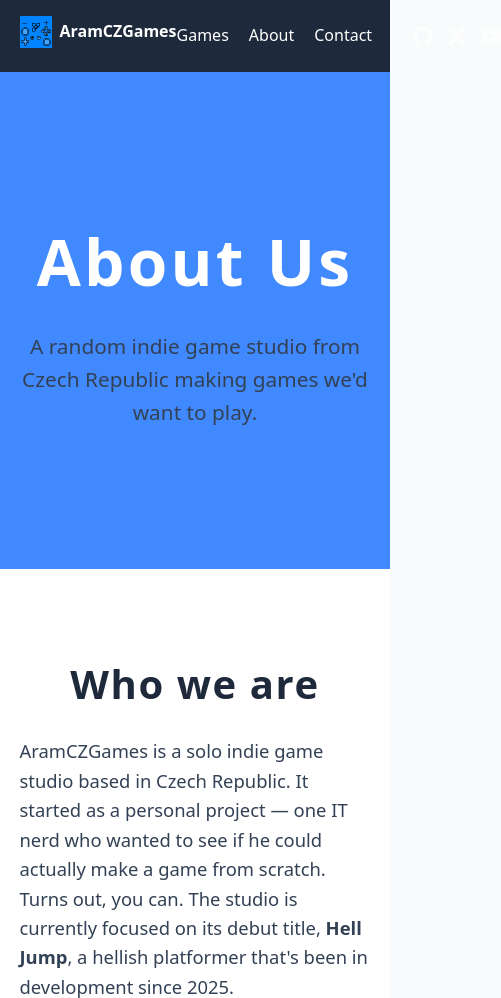
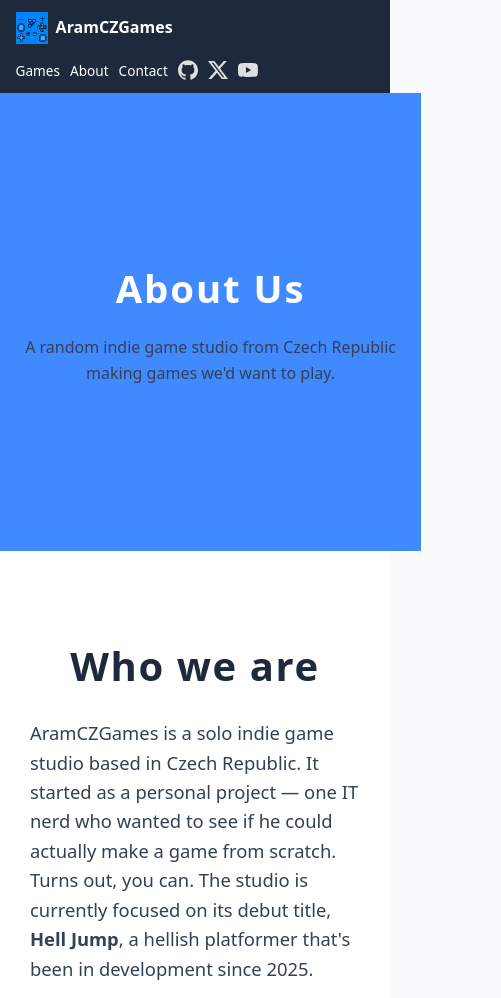
Before and after one commit to AramCZGames/aramczgames.github.io, a plain HTML site: page about.html in a window 390 px wide. Shown: the top 998 px of the page, 501 px wide, since content can reach past the window. Drawn offline with Linux system fonts and the light colour scheme.

Commit message:
mobile optimazations

```diff
--- a/about.html
+++ b/about.html
@@ -290,6 +290,28 @@
         .btn:hover { opacity: 0.9; }
 
         .text-center { text-align: center; }
+
+        /* ── MOBILE ── */
+        @media (max-width: 640px) {
+            header {
+                flex-wrap: wrap;
+                gap: 8px;
+                padding: 0.75rem 4%;
+            }
+            nav {
+                gap: 10px;
+                flex-wrap: wrap;
+            }
+            nav > a { font-size: 0.85rem; }
+            .nav-divider { display: none; }
+            .social-icons { gap: 10px; }
+            .hero { padding: 60px 4%; width: 100%; }
+            .hero h1 { font-size: 2.4rem; }
+            .hero p { font-size: 1rem; }
+            h2 { font-size: 1.6rem; }
+            section, .container { padding-left: 4%; padding-right: 4%; }
+            .devs-grid, .values-grid { grid-template-columns: 1fr; }
+        }
     </style>
 </head>
 <body>
```
Also changed, not shown: helljump.html (+23 -0 lines), index.html (+21 -0 lines), play.html (+16 -0 lines).
